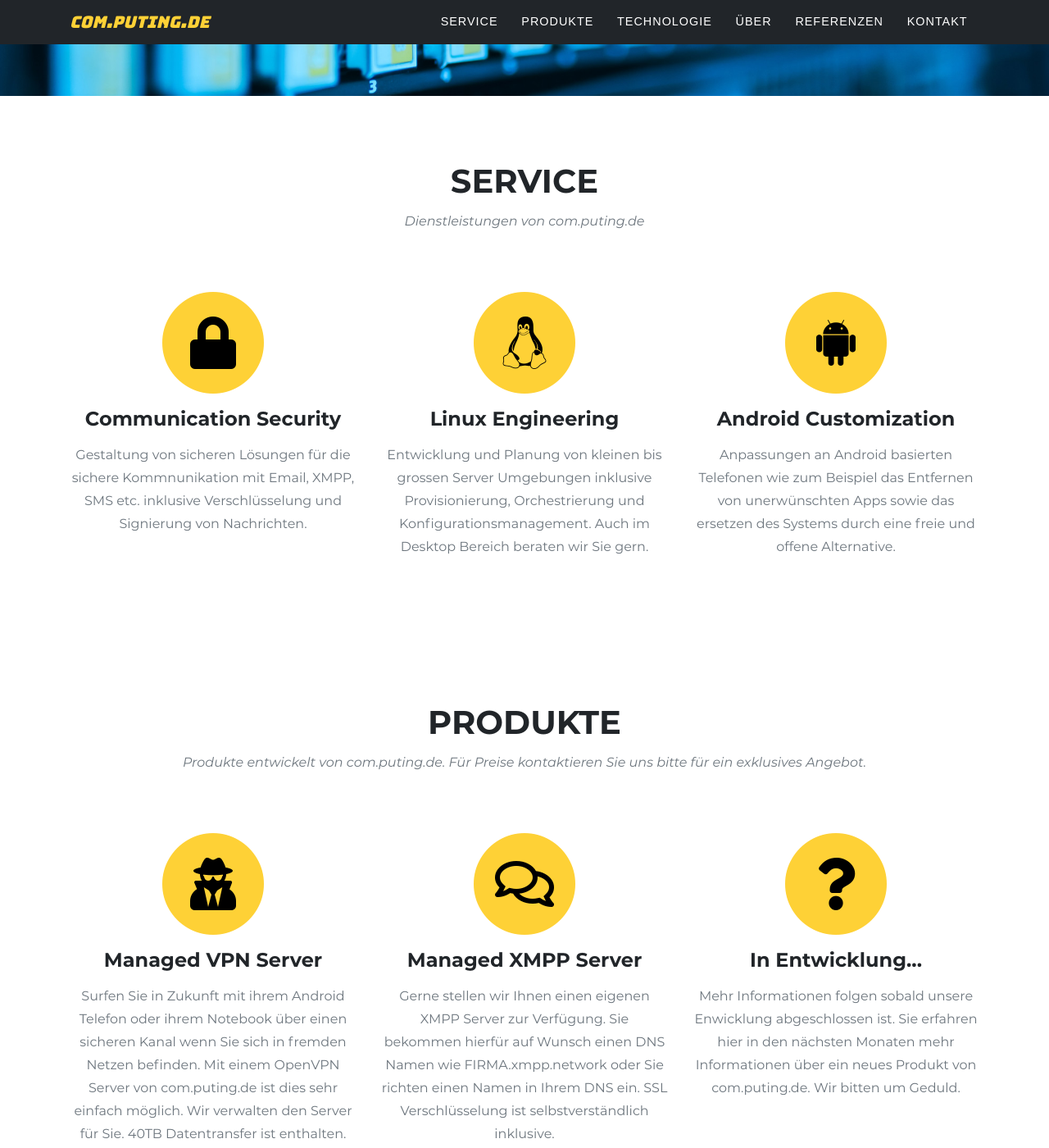
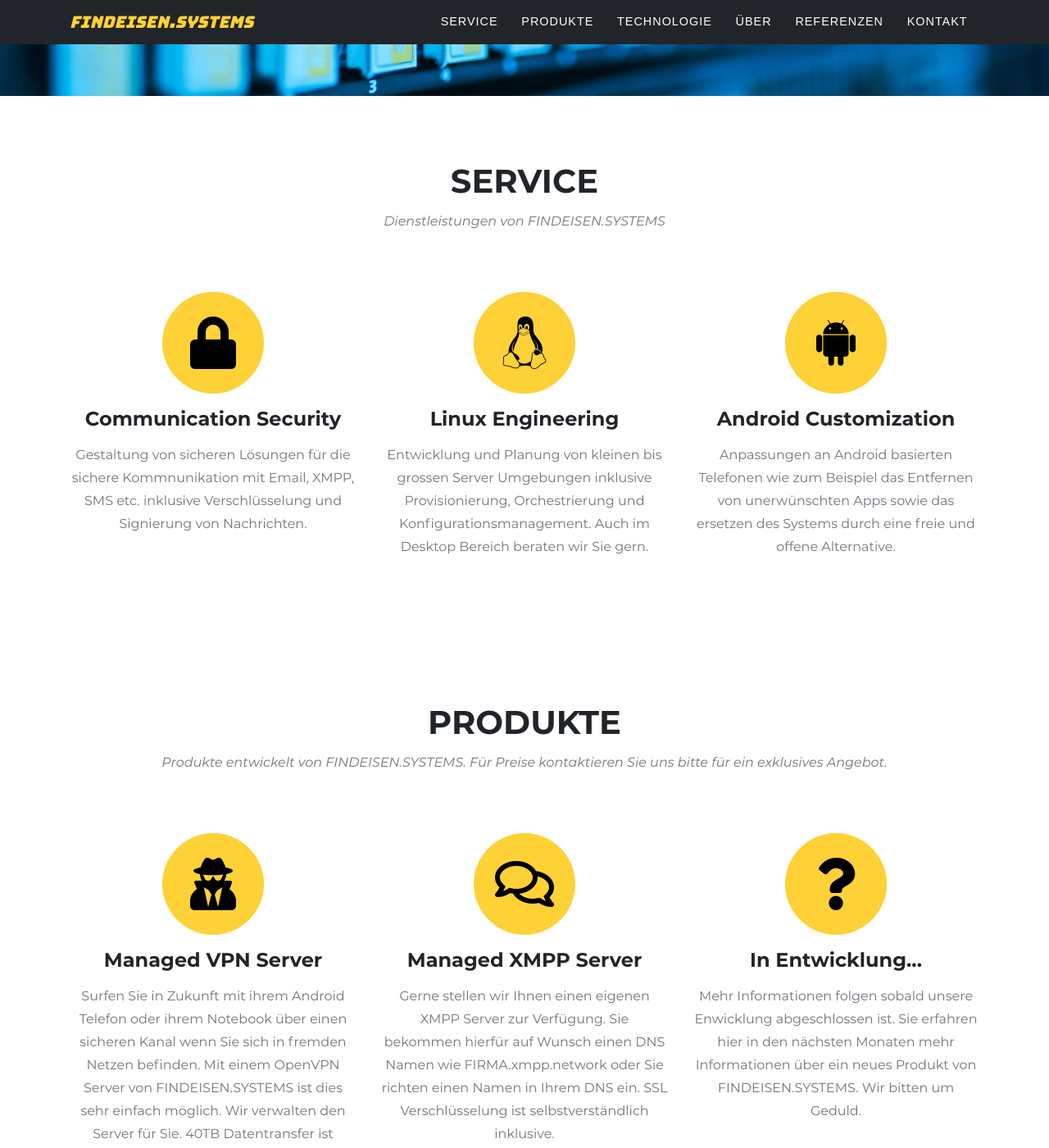
Before and after one commit to findeisen-systems/findeisen.systems, a Jekyll site: the page built from index.html, in a window 1280 px wide and 1400 px high, scrolled down 508 px. Shown: the whole window at 82% size. Built offline with Jekyll 4.4.1, drawn with Linux system fonts in a browser that asks for light colours; some of the changed text lies outside the part shown.

Commit message:
findeisen.systems

```diff
--- a/_config.yml
+++ b/_config.yml
@@ -1,7 +1,7 @@
-title: com.puting.de
+title: FINDEISEN.SYSTEMS
 email: johannes.findeisen@com.puting.de
 description: Beratung und Dienstleistungen für Linux, Android und sichere mobile Kommunikation wie Email, SMS, Messaging und Chat
-url: "https://fonion.net"
+url: "https://findeisen.systems"
 
 markdown: kramdown
 plugins:
--- a/_includes/about.html
+++ b/_includes/about.html
@@ -2,7 +2,7 @@
   <div class="container">
     <div class="row">
       <div class="col-lg-12 text-center">
-        <h2 class="section-heading text-uppercase">Über com.puting.de</h2>
+        <h2 class="section-heading text-uppercase">Über FINDEISEN.SYSTEMS</h2>
         <h3 class="section-subheading text-muted">Die Geschichte...</h3>
       </div>
     </div>
@@ -44,7 +44,7 @@
             <div class="timeline-panel">
               <div class="timeline-heading">
                 <h4>2018</h4>
-                <h4 class="subheading">Reboot!</h4>
+                <h4 class="subheading">FINDEISEN.SYSTEMS!</h4>
               </div>
               <div class="timeline-body">
                 <p class="text-muted">Viele Bereiche der Informationsverarbeitung haben sich stark verändert und es hat viel Innovation stattgefunden. Anforderungen sind Heute andere. 2018 orientiert Johannes sich neu und der Fokus liegt auf Lösungen für sichere mobile Kommunikation. Server Lösungen spielen hierbei noch immer eine große Rolle allerdings auch mobile Geräte wie Smartphones.</p>
--- a/_includes/contact.html
+++ b/_includes/contact.html
@@ -21,7 +21,7 @@
             <i class="fas fa-envelope text-primary mb-2" style="font-size:40px;"></i>
             <h4 class="text-uppercase m-0">Email</h4>
             <hr class="my-4">
-            <div class=""><a class="btn btn-primary btn-xl text-uppercase js-scroll-trigger" href="mailto:findeisen@com.puting.de">findeisen<br/>@com.puting.de</a></div>
+            <div class=""><a class="btn btn-primary btn-xl text-uppercase js-scroll-trigger" href="mailto:kontakt@findeisen.systems">kontakt<br/>@findeisen.systems</a></div>
           </div>
         </div>
       </div>
--- a/_includes/header.html
+++ b/_includes/header.html
@@ -1,6 +1,6 @@
 <nav class="navbar navbar-expand-lg navbar-dark fixed-top" id="mainNav">
   <div class="container">
-    <a class="navbar-brand js-scroll-trigger" href="#page-top"><span style="font-family: 'BungeeRegular'; font-style: italic;">COM.PUTING.DE</span></a>
+    <a class="navbar-brand js-scroll-trigger" href="#page-top"><span style="font-family: 'BungeeRegular'; font-style: italic;">FINDEISEN.SYSTEMS</span></a>
     <button class="navbar-toggler navbar-toggler-right" type="button" data-toggle="collapse" data-target="#navbarResponsive" aria-controls="navbarResponsive" aria-expanded="false" aria-label="Toggle navigation">
       Menu
       <i class="fas fa-bars"></i>
@@ -33,9 +33,9 @@
 <header class="masthead">
   <div class="container">
     <div class="intro-text">
-        <!--<div class="intro-lead-in">LINUX?</div>-->
-      <div class="intro-heading text-uppercase"><span style="font-family:'BungeeRegular';font-style: italic;">COM.PUTING.DE</span></div>
-      <!--<div><a class="btn btn-primary btn-xl text-uppercase js-scroll-trigger" href="mailto:security@fonion.net">security@fonion.net</a></div>-->
+        <!--<div class="intro-lead-in text-uppercase">&nbsp;</div>-->
+      <div class="intro-heading text-uppercase"><span style="font-family:'BungeeRegular';font-style: italic;">LINUX?</span></div>
+      <!--<div><a class="btn btn-primary btn-xl text-uppercase js-scroll-trigger" href="mailto:security@fonion.net"></a></div>-->
     </div>
   </div>
 </header>
--- a/_includes/produkte.html
+++ b/_includes/produkte.html
@@ -3,7 +3,7 @@
     <div class="row">
       <div class="col-lg-12 text-center">
         <h2 class="section-heading text-uppercase">Produkte</h2>
-        <h3 class="section-subheading text-muted">Produkte entwickelt von com.puting.de. Für Preise kontaktieren Sie uns bitte für ein exklusives Angebot.</h3>
+        <h3 class="section-subheading text-muted">Produkte entwickelt von FINDEISEN.SYSTEMS. Für Preise kontaktieren Sie uns bitte für ein exklusives Angebot.</h3>
       </div>
     </div>
     <div class="row text-center">
@@ -13,7 +13,7 @@
           <i style="color: black;" class="fas fa-user-secret fa-stack-1x fa-inverse"></i>
         </span>
         <h4 class="service-heading">Managed VPN Server</h4>
-        <p class="text-muted">Surfen Sie in Zukunft mit ihrem Android Telefon oder ihrem Notebook über einen sicheren Kanal wenn Sie sich in fremden Netzen befinden. Mit einem OpenVPN Server von com.puting.de ist dies sehr einfach möglich. Wir verwalten den Server für Sie. 40TB Datentransfer ist enthalten.</p>
+        <p class="text-muted">Surfen Sie in Zukunft mit ihrem Android Telefon oder ihrem Notebook über einen sicheren Kanal wenn Sie sich in fremden Netzen befinden. Mit einem OpenVPN Server von FINDEISEN.SYSTEMS ist dies sehr einfach möglich. Wir verwalten den Server für Sie. 40TB Datentransfer ist enthalten.</p>
       </div>
       <div class="col-md-4">
         <span class="fa-stack fa-4x">
@@ -29,7 +29,7 @@
           <i style="color: black;" class="fas fa-question fa-stack-1x fa-inverse"></i>
         </span>
         <h4 class="service-heading">In Entwicklung...</h4>
-        <p class="text-muted">Mehr Informationen folgen sobald unsere Enwicklung abgeschlossen ist. Sie erfahren hier in den nächsten Monaten mehr Informationen über ein neues Produkt von com.puting.de. Wir bitten um Geduld.</p>
+        <p class="text-muted">Mehr Informationen folgen sobald unsere Enwicklung abgeschlossen ist. Sie erfahren hier in den nächsten Monaten mehr Informationen über ein neues Produkt von FINDEISEN.SYSTEMS. Wir bitten um Geduld.</p>
       </div>
     </div>
   </div>
--- a/_includes/service.html
+++ b/_includes/service.html
@@ -3,7 +3,7 @@
     <div class="row">
       <div class="col-lg-12 text-center">
         <h2 class="section-heading text-uppercase">Service</h2>
-        <h3 class="section-subheading text-muted">Dienstleistungen von com.puting.de</h3>
+        <h3 class="section-subheading text-muted">Dienstleistungen von FINDEISEN.SYSTEMS</h3>
       </div>
     </div>
     <div class="row text-center">
```
Also changed, not shown: 1 other file.
